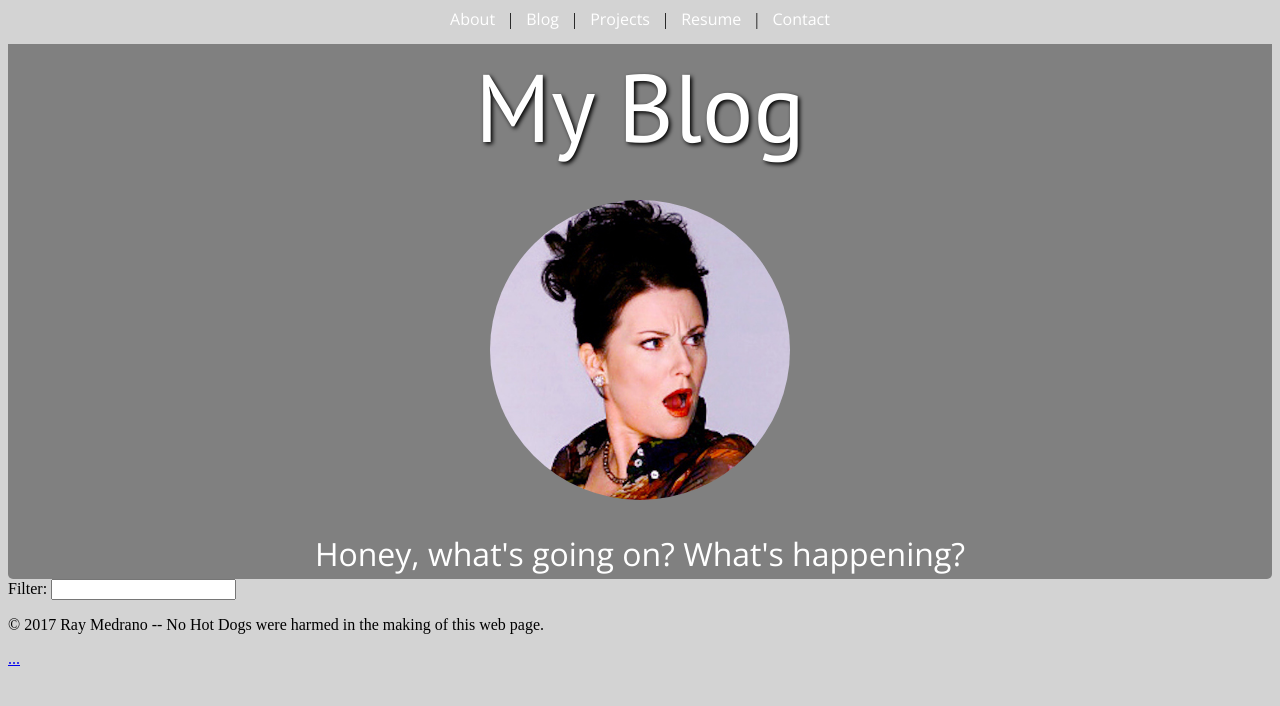
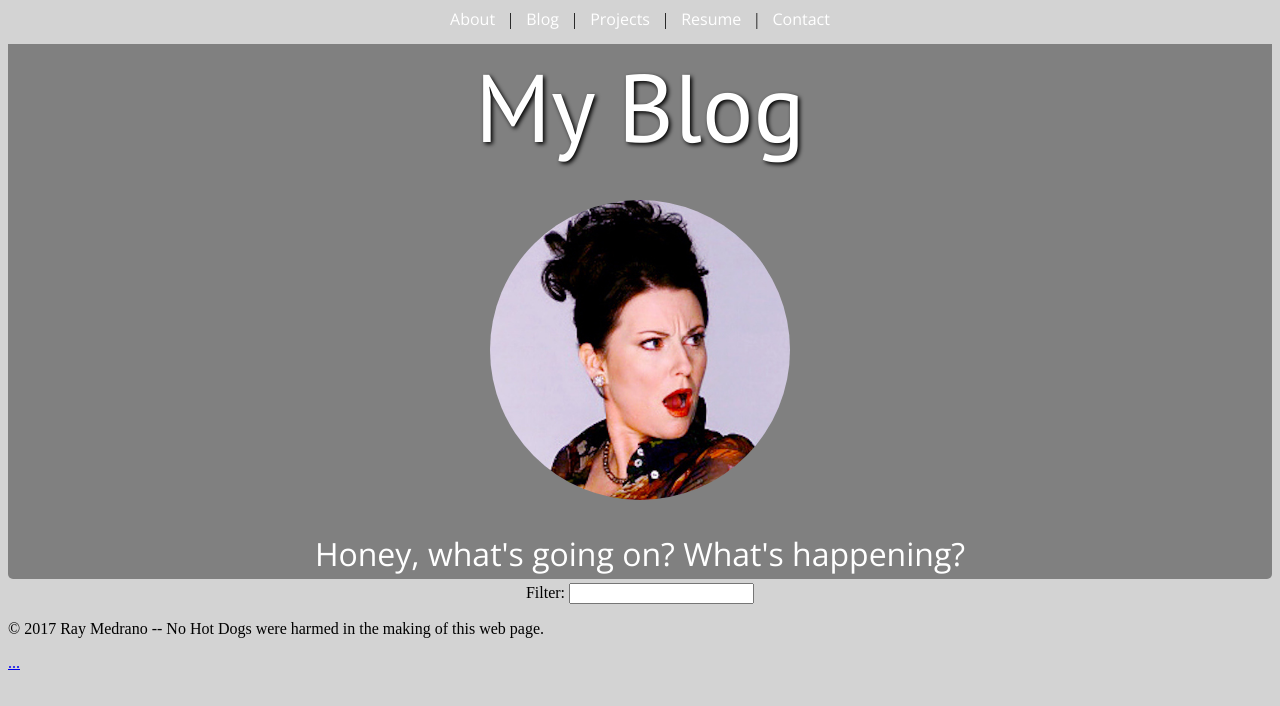
Before and after one commit to rmbw74/rmbw74.github.io, a website: page blog/index.html in a window 1280 px wide. Drawn offline with nearby package versions, Linux system fonts and the light colour scheme; no server answers.

Commit message:
added styling for filter field

```diff
--- a/styles/style.css
+++ b/styles/style.css
@@ -12,6 +12,7 @@
 }
 #paginator ul {
     list-style:none;
+    padding-left: 0;
 
 }
 #paginator li{
@@ -85,3 +86,9 @@ article p {
     padding-right: 10px;
     text-align: center;
     border-radius: 50%;
+}
+#filter {
+    border-radius: 5px;
+    text-align: center;
+    padding-top: 4px;
+}
```
